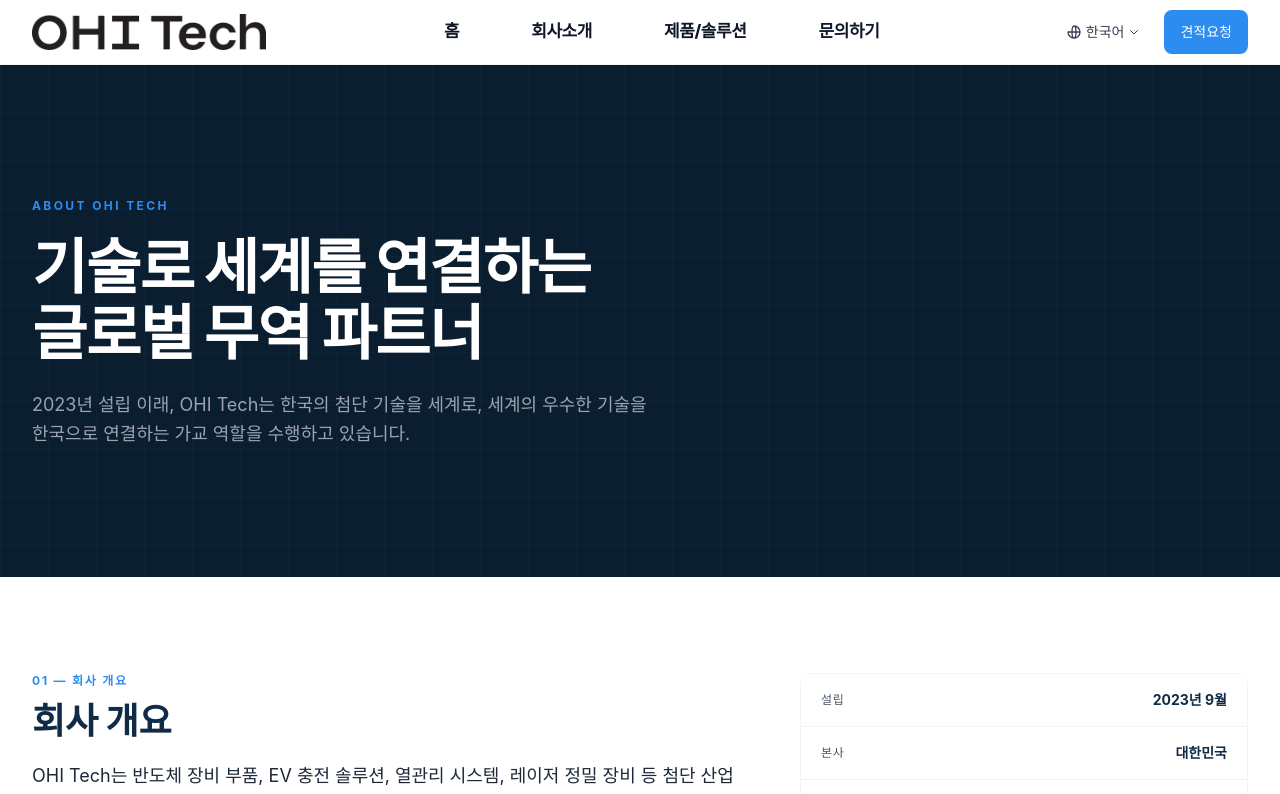
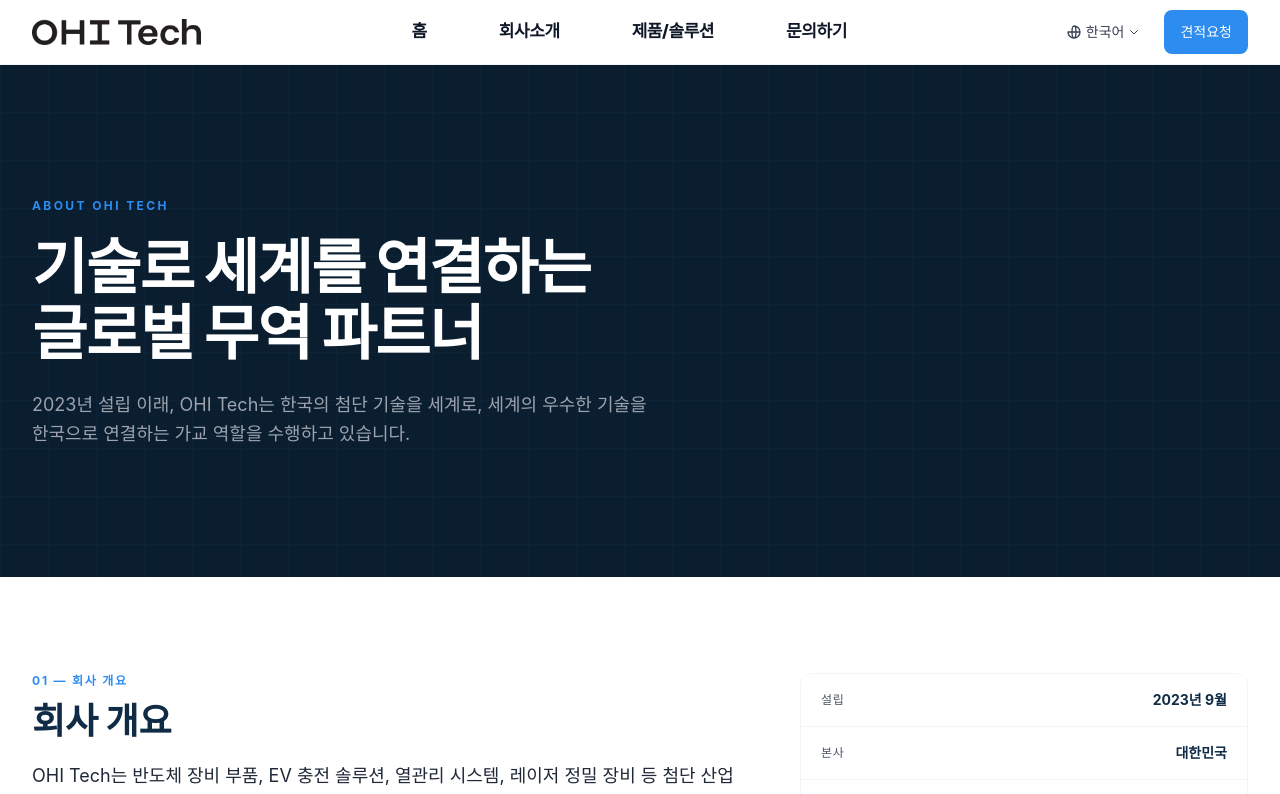
Before and after one commit to Jino00/ohitech-website, a Next.js app: page /about in a window 1280 px wide. Shown: the top 794 px of the page. Built offline with nearby package versions, Linux system fonts and the light colour scheme; a web font is replaced by a local one.

Commit message:
style: logo — 30% smaller + mix-blend-multiply to match header background

```diff
--- a/src/components/Header.tsx
+++ b/src/components/Header.tsx
@@ -41,9 +41,9 @@
             <Image
               src="/images/logo-header.png"
               alt="OHI Tech"
-              width={140}
-              height={36}
-              className="h-9 w-auto"
+              width={98}
+              height={25}
+              className="h-[26px] w-auto mix-blend-multiply"
               priority
             />
           </Link>
```
